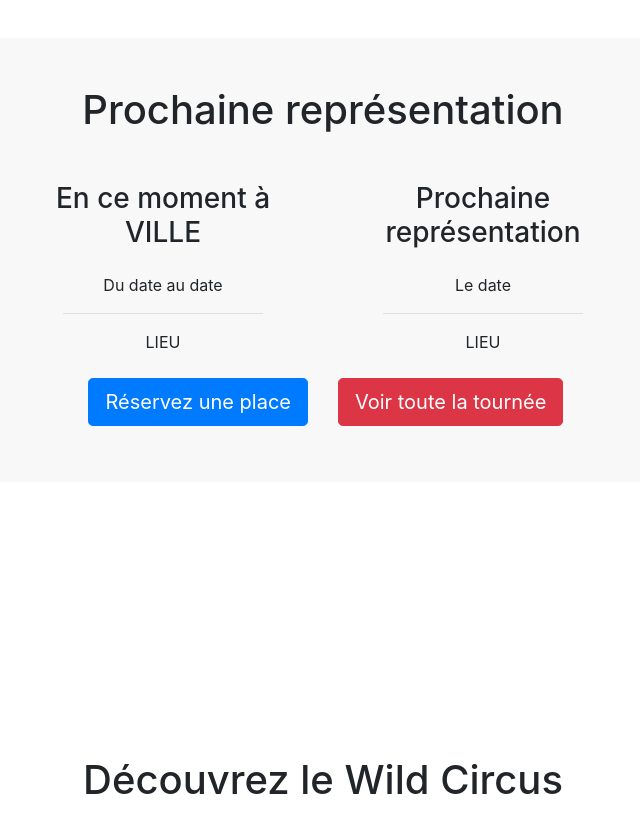
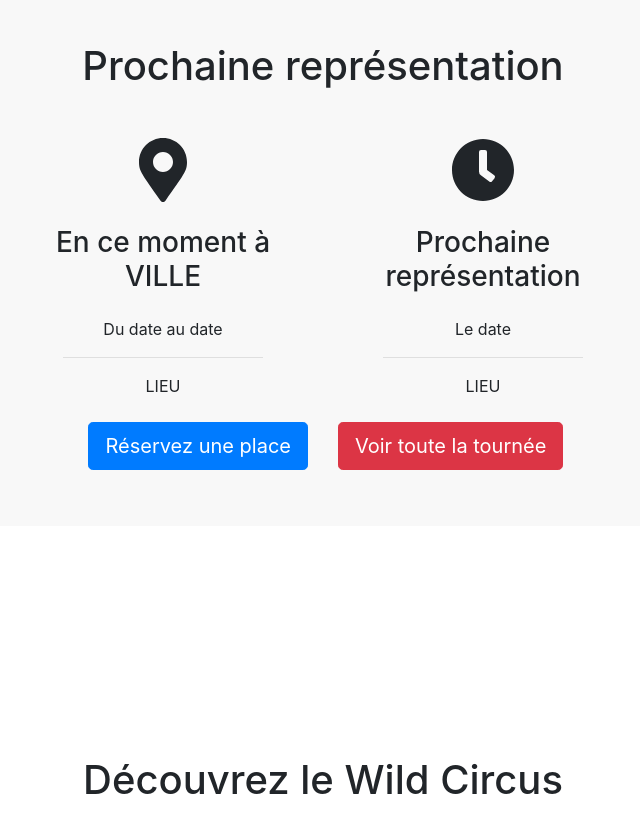
Before and after one commit to angelique-w/wild-circus-front, a React (Create React App) app: page / in a window 1280 px wide. Shown: the part 940-1772 px from the top of the page, without its empty margins (317-957 px from the left). Built offline with nearby package versions, Linux system fonts and the light colour scheme.

Commit message:
added icons on prochainerepresentation page

```diff
--- a/src/HomePage/ProchaineRepresentation.jsx
+++ b/src/HomePage/ProchaineRepresentation.jsx
@@ -1,5 +1,7 @@
 import React from "react";
 import { Row, Col, Button } from "reactstrap";
+import { FontAwesomeIcon } from "@fortawesome/react-fontawesome";
+import { faMapMarkerAlt, faClock } from "@fortawesome/free-solid-svg-icons";
 
 function ProchaineRepresentation() {
     return (
@@ -18,14 +20,16 @@
                 style={{ backgroundColor: "rgb(242, 242, 242, 0.5)" }}
                 className=" flex-row justify-content-center align-items-center w-75"
             >
-                <Col xs={12} lg={{ size: 4 }}>
-                    <h3 className="text-center mb-4 ">En ce moment à VILLE</h3>
+                <Col xs={12} lg={{ size: 4 }} className="text-center">
+                    <FontAwesomeIcon icon={faMapMarkerAlt} size="4x" />
+                    <h3 className="text-center my-4 ">En ce moment à VILLE</h3>
                     <p className="text-center ">Du date au date</p>
                     <hr style={{ width: 200 }} />
                     <p className="text-center "> LIEU</p>
                 </Col>
-                <Col xs={12} lg={{ size: 4 }}>
-                    <h3 className="text-center mb-4 ">
+                <Col xs={12} lg={{ size: 4 }} className="text-center">
+                    <FontAwesomeIcon icon={faClock} size="4x" />
+                    <h3 className="text-center my-4 ">
                         Prochaine représentation
                     </h3>
                     <p className="text-center ">Le date</p>
```
